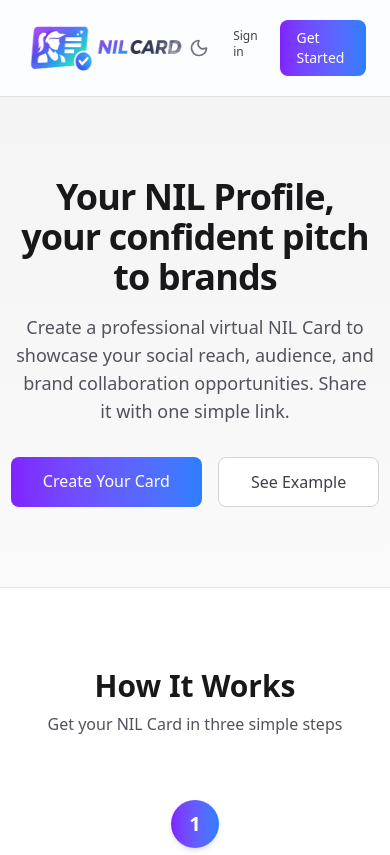
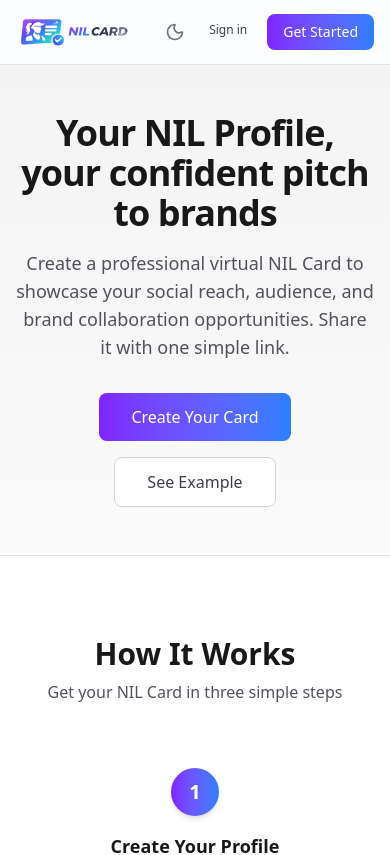
Before and after one commit to itzTheosHub/NIL_Card_CBV, a Next.js app: page / in a window 390 px wide. Shown: the top 855 px of the page. Built offline with nearby package versions, Linux system fonts and the light colour scheme.

Commit message:
fix(mobile): Reduce header logo size and fix here button layout on mobile

```diff
--- a/app/page.tsx
+++ b/app/page.tsx
@@ -22,7 +22,7 @@
       </Header>
 
           {/*Hero Section */}
-          <main className="flex flex-col items-center justify-center py-20 px-4 bg-gradient-to-b from-zinc-100 to-zinc-50 dark:from-zinc-900 dark:to-zinc-950">
+          <main className="flex flex-col items-center justify-center py-12 sm:py-20 px-4 bg-gradient-to-b from-zinc-100 to-zinc-50 dark:from-zinc-900 dark:to-zinc-950">
             <h1 className="max-w-2xl text-4xl font-bold tracking-tight text-zinc-900 dark:text-zinc-100 sm:text-5xl text-center">
               Your NIL Profile,
               <br/>
@@ -32,7 +32,7 @@
               Create a professional virtual NIL Card to showcase your social reach,
               audience, and brand collaboration opportunities. Share it with one simple link.
             </p>
-            <div className="flex gap-4 mt-8">
+            <div className="flex flex-col items-center sm:flex-row gap-4 mt-8">
               <Link
                 href="/signup"
                 className="rounded-md bg-gradient-to-r from-violet-600 to-blue-500 hover:from-violet-700 hover:to-blue-600 px-8 py-3 text-base font-medium text-white whitespace-nowrap"
--- a/components/Header.tsx
+++ b/components/Header.tsx
@@ -11,21 +11,21 @@
 
     return (
         <header className="border-b border-zinc-200 bg-[rgb(252,253,255)] dark:border-zinc-800 dark:bg-zinc-900">
-            <div className="flex items-center justify-between px-6 py-2">
+            <div className="flex items-center justify-between px-4 sm:px-6 py-2">
                 <Link href="/">
                     <Image
                         src="/logo.png"
                         alt="NIL Card logo"
                         width={220}
                         height={120}
-                        className="h-20 w-auto dark:hidden"
+                        className="h-12 sm:h-20 w-auto dark:hidden"
                     />
                     <Image
                         src="/logo-dark.png"
                         alt="NIL Card logo"
                         width={220}
                         height={120}
-                        className="h-20 w-auto hidden dark:block"
+                        className="h-12 sm:h-20 w-auto hidden dark:block"
                     />
                 </Link>
                 <div className="flex items-center gap-3">
```
